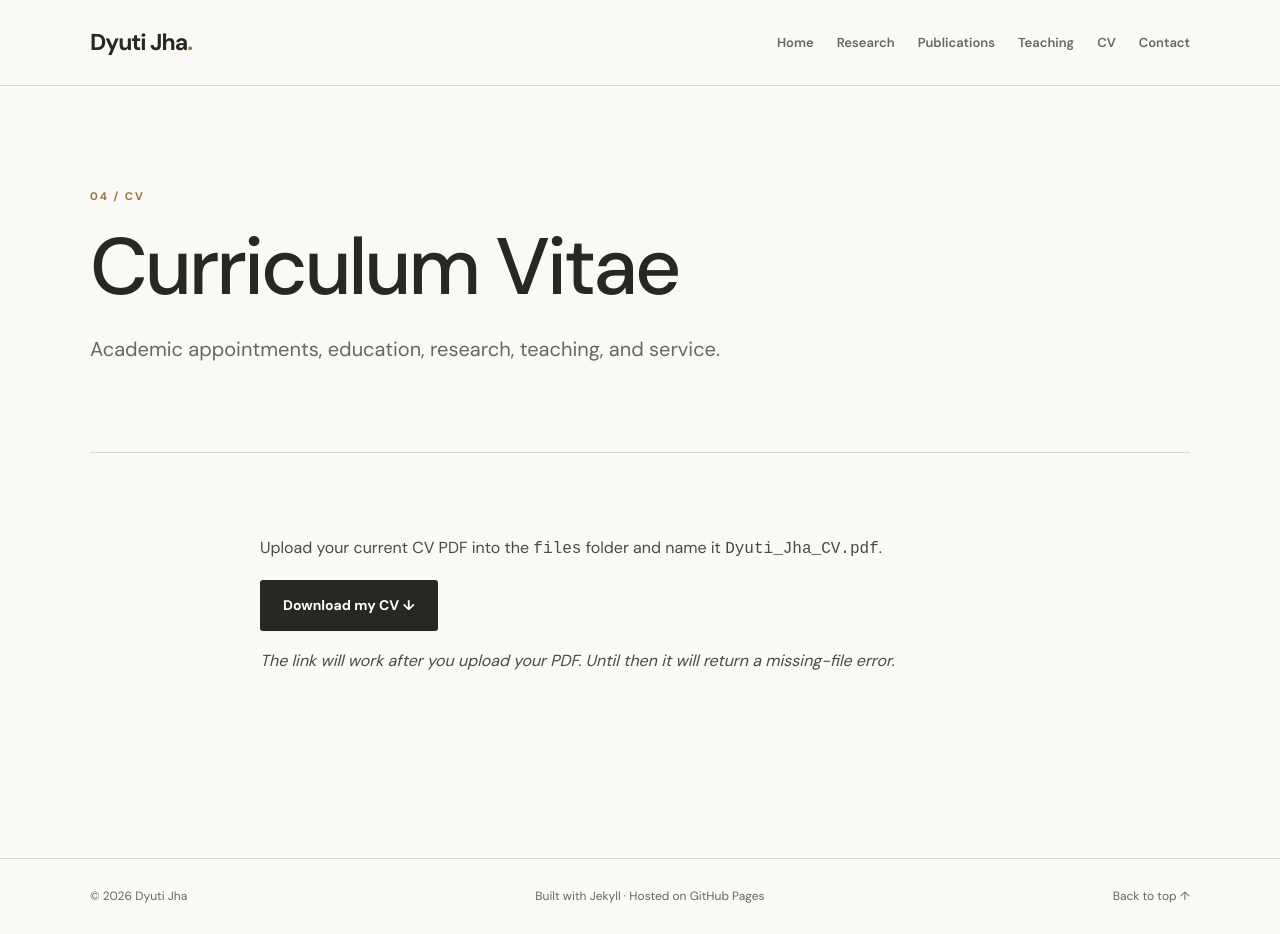
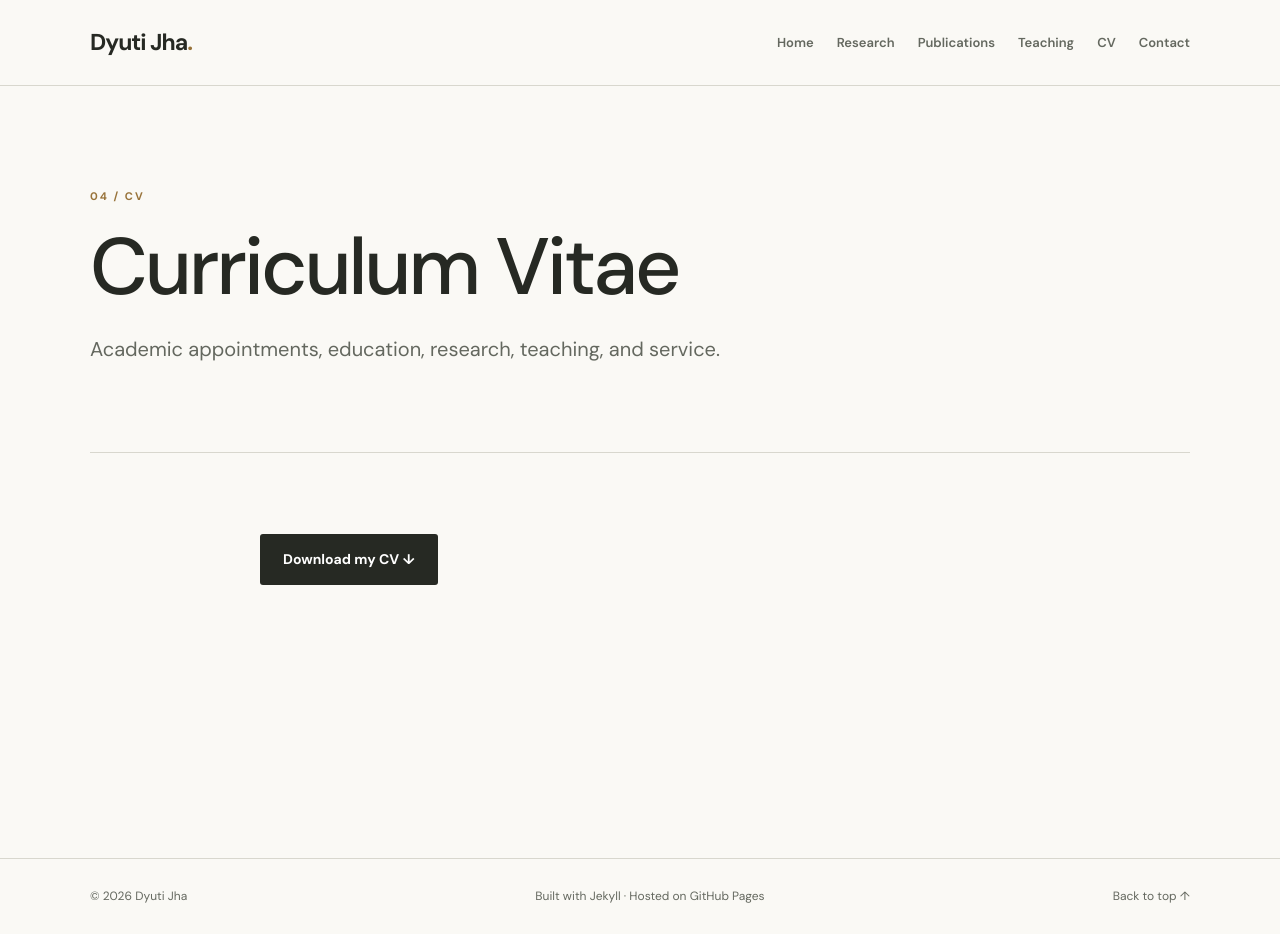
Before and after one commit to dyutij/dyutij.github.io, a Jekyll site: the page built from cv.md, in a window 1280 px wide. Built offline with Jekyll 4.4.1, drawn with Linux system fonts in a browser that asks for light colours; some web fonts are replaced.

Commit message:
Revise CV upload instructions and link
Updated CV download link and instructions.

```diff
--- a/cv.md
+++ b/cv.md
@@ -5,8 +5,6 @@ kicker: 04 / CV
 subtitle: Academic appointments, education, research, teaching, and service.
 permalink: /cv/
 ---
-Upload your current CV PDF into the `files` folder and name it `Dyuti_Jha_CV.pdf`.
+
 
 [**Download my CV ↓**]({{ '/files/Dyuti_Jha_CV.pdf' | relative_url }}){: .button }
-
-*The link will work after you upload your PDF. Until then it will return a missing-file error.*
```
